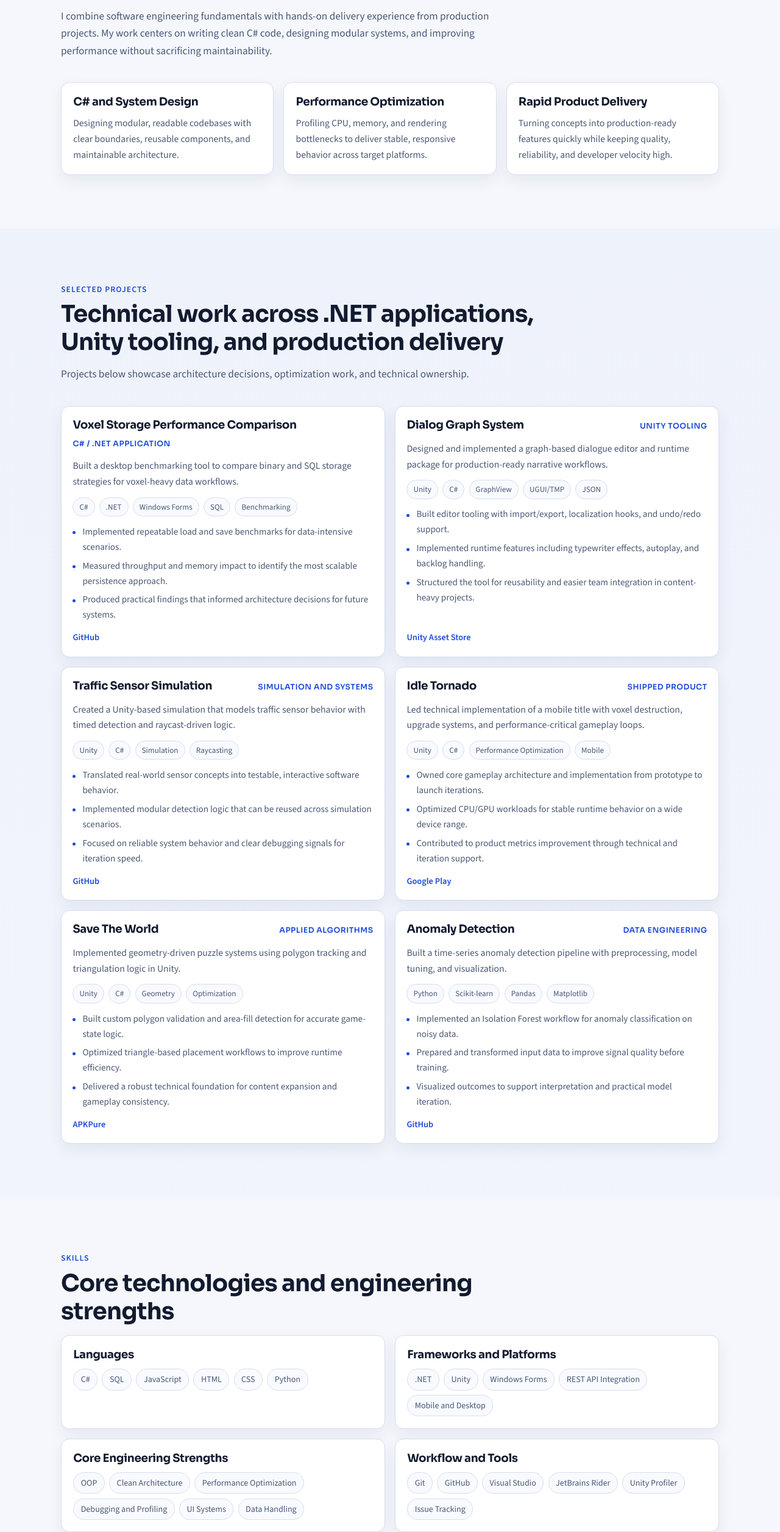
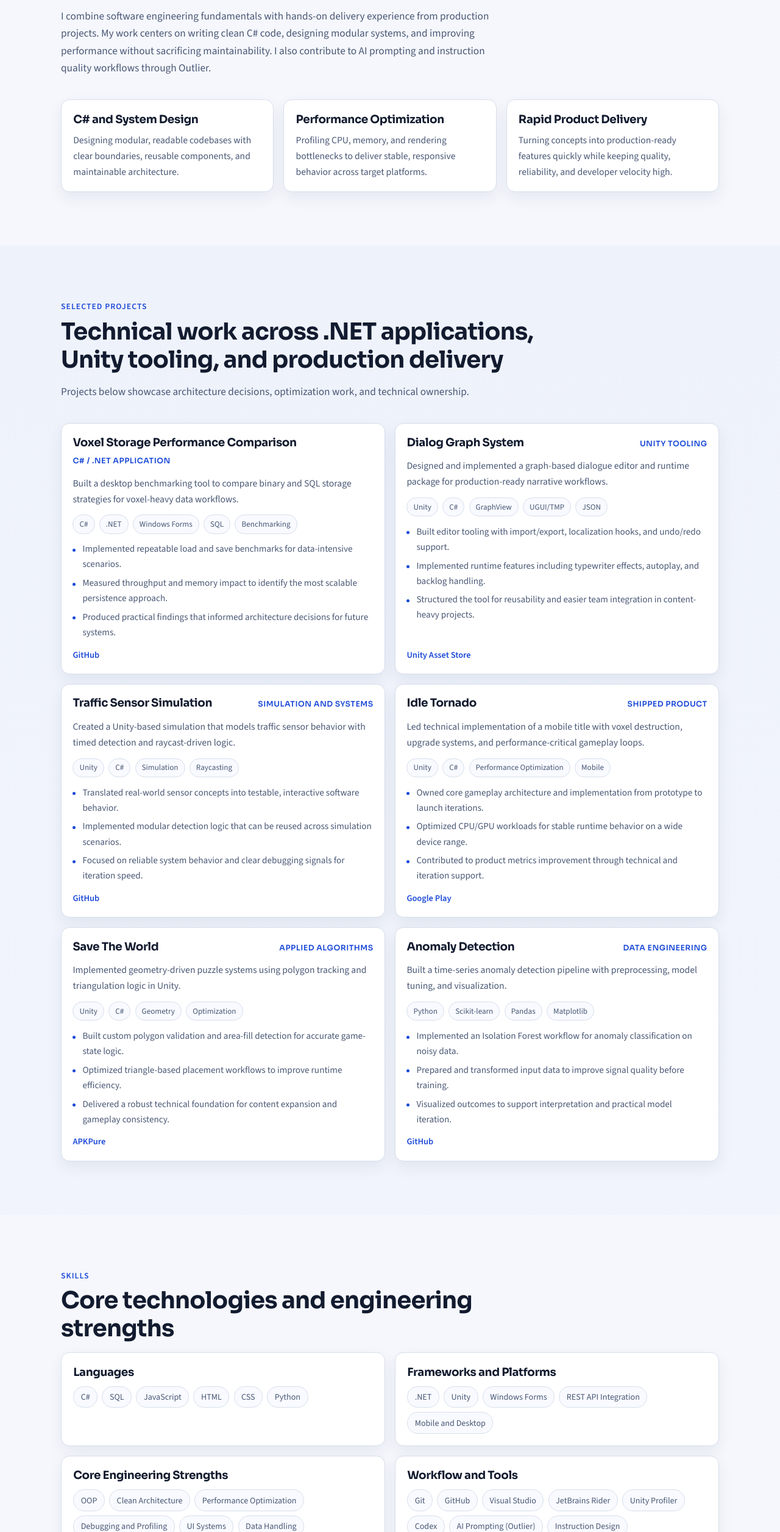
Before and after one commit to arjanbekaa/arjanbekaa.github.io, a plain HTML site: page index.htm in a window 1280 px wide. Shown: the part 1029-3542 px from the top of the page at 61% size. Drawn offline with nearby package versions, Linux system fonts and the light colour scheme.

Commit message:
Add Outlier AI prompting and Codex skills to portfolio

```diff
--- a/index.htm
+++ b/index.htm
@@ -85,7 +85,8 @@
                 <p class="section-intro" data-reveal>
                     I combine software engineering fundamentals with hands-on delivery experience from production projects.
                     My work centers on writing clean C# code, designing modular systems, and improving performance without
-                    sacrificing maintainability.
+                    sacrificing maintainability. I also contribute to AI prompting and instruction quality workflows through
+                    Outlier.
                 </p>
                 <div class="strength-grid">
                     <article class="strength-card" data-reveal>
@@ -164,6 +165,10 @@
                             <li>Visual Studio</li>
                             <li>JetBrains Rider</li>
                             <li>Unity Profiler</li>
+                            <li>Codex</li>
+                            <li>AI Prompting (Outlier)</li>
+                            <li>Instruction Design</li>
+                            <li>AI Output Review</li>
                             <li>Issue Tracking</li>
                         </ul>
                     </article>
@@ -197,6 +202,7 @@
                             <li>Unity systems and technical tooling</li>
                             <li>Performance profiling and optimization</li>
                             <li>Maintainable architecture and code quality</li>
+                            <li>AI prompting and instruction workflows (Outlier)</li>
                         </ul>
                     </article>
                 </div>
```
